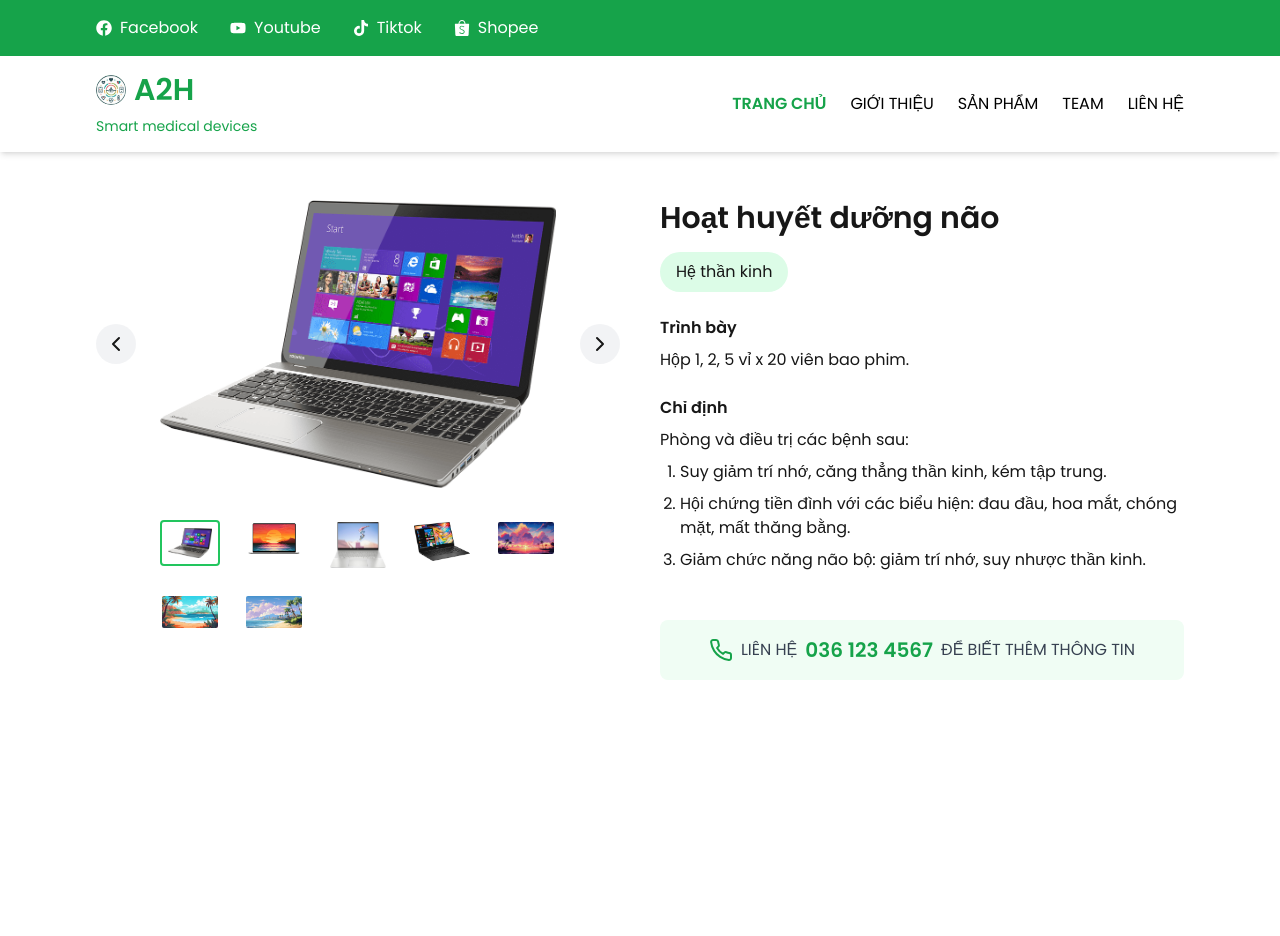
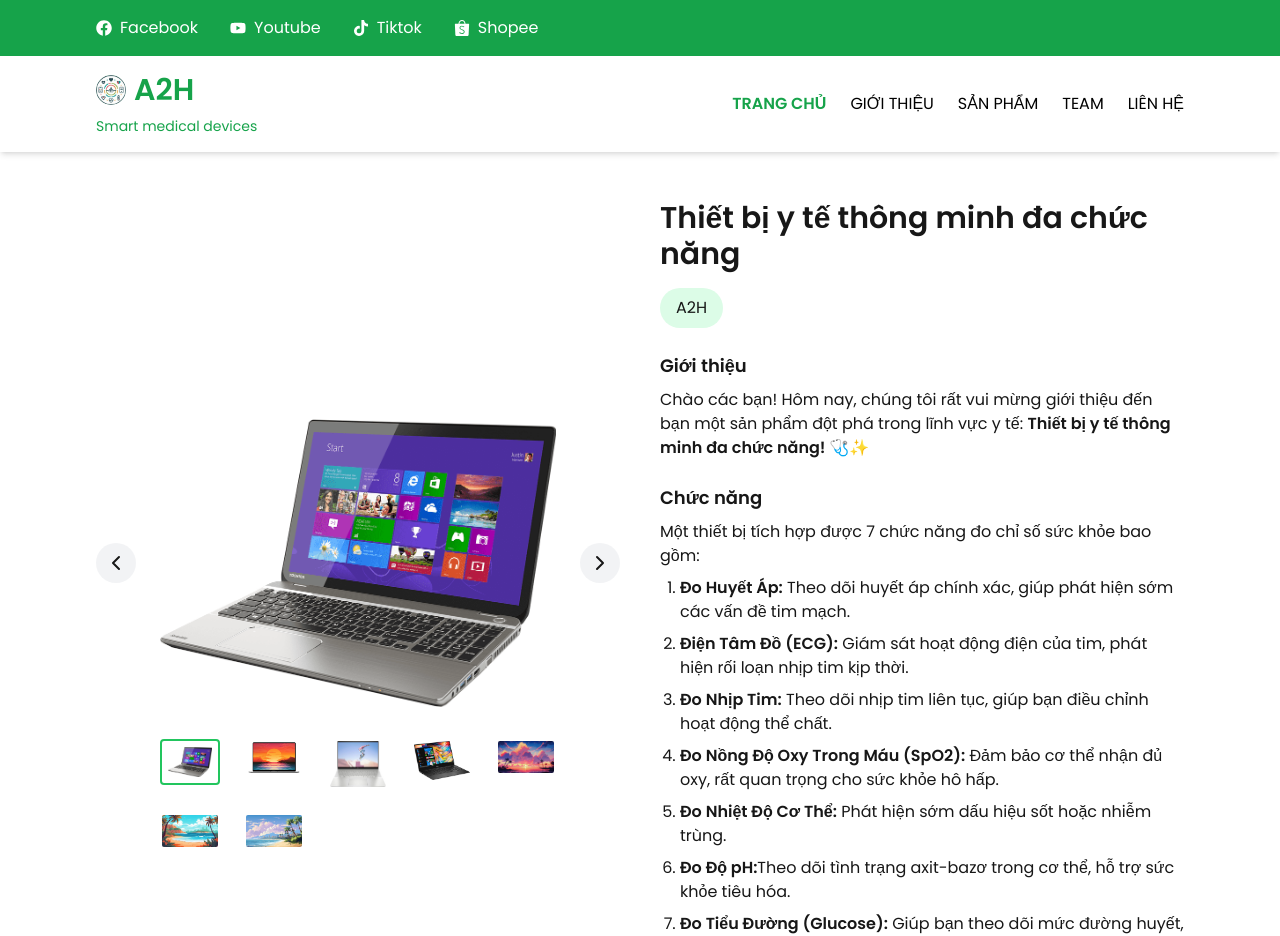
Before and after one commit to PhamMinhVuong21020425/SmartHealth, a Next.js app: page / in a window 1280 px wide. Shown: the top 936 px of the page. Before the commit the page ends 800 px from the top, so only its background shows below. Built offline with nearby package versions, Linux system fonts and the light colour scheme.

Commit message:
Add content to introduction medical product

```diff
--- a/src/app/components/Home.tsx
+++ b/src/app/components/Home.tsx
@@ -113,7 +113,7 @@ const HomePage = () => {
 
       {/* Product Section */}
       <div className="container mx-auto px-24 py-6">
-        <div className="grid grid-cols-1 lg:grid-cols-2 gap-10">
+        <div className="grid grid-cols-1 lg:grid-cols-2 gap-10 items-center justify-between">
           {/* Product Image Slider */}
           <div className="relative">
             <div className="relative flex justify-center items-center overflow-hidden">
@@ -174,30 +174,66 @@ const HomePage = () => {
 
           {/* Product Info */}
           <div>
-            <h1 className="text-3xl font-bold mb-4">Hoạt huyết dưỡng não</h1>
+            <h1 className="text-3xl font-bold mb-4">
+              Thiết bị y tế thông minh đa chức năng
+            </h1>
             <div className="inline-block bg-green-100 px-4 py-2 rounded-full mb-6">
-              Hệ thần kinh
+              A2H
             </div>
 
             <div className="space-y-6">
               <div>
-                <h2 className="font-semibold mb-2">Trình bày</h2>
-                <p>Hộp 1, 2, 5 vỉ x 20 viên bao phim.</p>
+                <h2 className="text-lg font-semibold mb-2">Giới thiệu</h2>
+                <p>
+                  Chào các bạn! Hôm nay, chúng tôi rất vui mừng giới thiệu đến
+                  bạn một sản phẩm đột phá trong lĩnh vực y tế:{" "}
+                  <span className="font-bold">
+                    Thiết bị y tế thông minh đa chức năng! 🩺✨
+                  </span>
+                </p>
               </div>
 
               <div>
-                <h2 className="font-semibold mb-2">Chỉ định</h2>
-                <p className="mb-2">Phòng và điều trị các bệnh sau:</p>
+                <h2 className="text-lg font-semibold mb-2">Chức năng</h2>
+                <p className="mb-2">
+                  {" "}
+                  Một thiết bị tích hợp được 7 chức năng đo chỉ số sức khỏe bao
+                  gồm:
+                </p>
                 <ul className="list-decimal ml-5 space-y-2">
                   <li>
-                    Suy giảm trí nhớ, căng thẳng thần kinh, kém tập trung.
+                    <span className="font-bold">Đo Huyết Áp:</span> Theo dõi
+                    huyết áp chính xác, giúp phát hiện sớm các vấn đề tim mạch.
                   </li>
                   <li>
-                    Hội chứng tiền đình với các biểu hiện: đau đầu, hoa mắt,
-                    chóng mặt, mất thăng bằng.
+                    <span className="font-bold">Điện Tâm Đồ (ECG):</span> Giám
+                    sát hoạt động điện của tim, phát hiện rối loạn nhịp tim kịp
+                    thời.
                   </li>
                   <li>
-                    Giảm chức năng não bộ: giảm trí nhớ, suy nhược thần kinh.
+                    <span className="font-bold">Đo Nhịp Tim:</span> Theo dõi
+                    nhịp tim liên tục, giúp bạn điều chỉnh hoạt động thể chất.
+                  </li>
+                  <li>
+                    <span className="font-bold">
+                      Đo Nồng Độ Oxy Trong Máu (SpO2):
+                    </span>{" "}
+                    Đảm bảo cơ thể nhận đủ oxy, rất quan trọng cho sức khỏe hô
+                    hấp.
+                  </li>
+                  <li>
+                    <span className="font-bold">Đo Nhiệt Độ Cơ Thể:</span> Phát
+                    hiện sớm dấu hiệu sốt hoặc nhiễm trùng.
+                  </li>
+                  <li>
+                    <span className="font-bold">Đo Độ pH:</span>
+                    Theo dõi tình trạng axit-bazơ trong cơ thể, hỗ trợ sức khỏe
+                    tiêu hóa.
+                  </li>
+                  <li>
+                    <span className="font-bold">Đo Tiểu Đường (Glucose):</span>{" "}
+                    Giúp bạn theo dõi mức đường huyết, rất cần thiết cho người
+                    mắc bệnh tiểu đường.
                   </li>
                 </ul>
               </div>
@@ -207,9 +243,9 @@ const HomePage = () => {
               <Phone className="text-green-600" />
               <span className="text-gray-700">LIÊN HỆ</span>
               <span className="text-green-600 font-bold text-xl">
-                036 123 4567
+                022 865 99998
               </span>
-              <span className="text-gray-700">ĐỂ BIẾT THÊM THÔNG TIN</span>
+              <span className="text-gray-700">ĐỂ ĐẶT HÀNG NGAY</span>
             </div>
           </div>
         </div>
--- a/src/app/layout.tsx
+++ b/src/app/layout.tsx
@@ -3,8 +3,7 @@ import "./globals.css";
 
 export const metadata: Metadata = {
   title: "Smart Health",
-  description:
-    "A website for introduction multi-functional smart medical devices",
+  description: "Khám Phá Thiết Bị Y Tế Thông Minh Đa Chức Năng",
 };
 
 export default function RootLayout({
```
